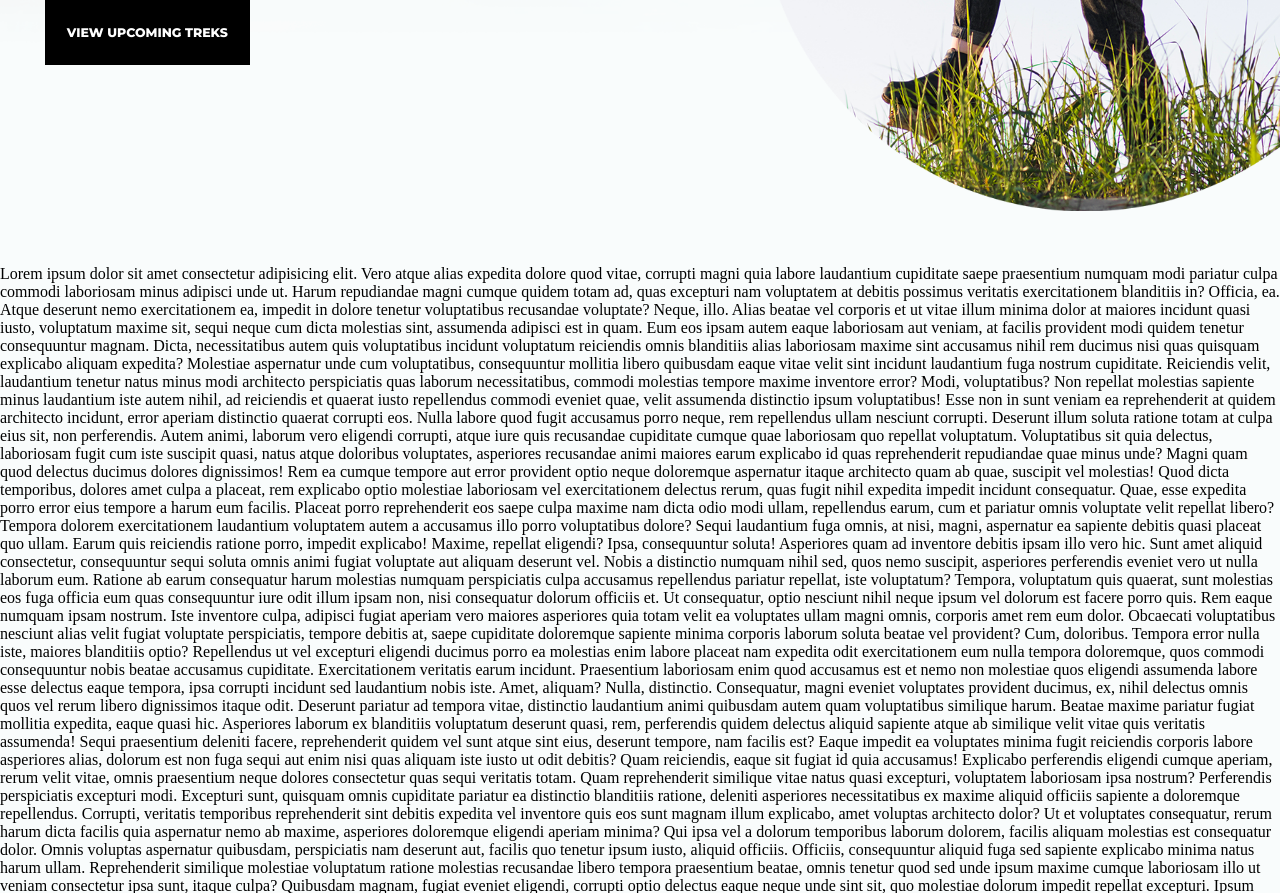
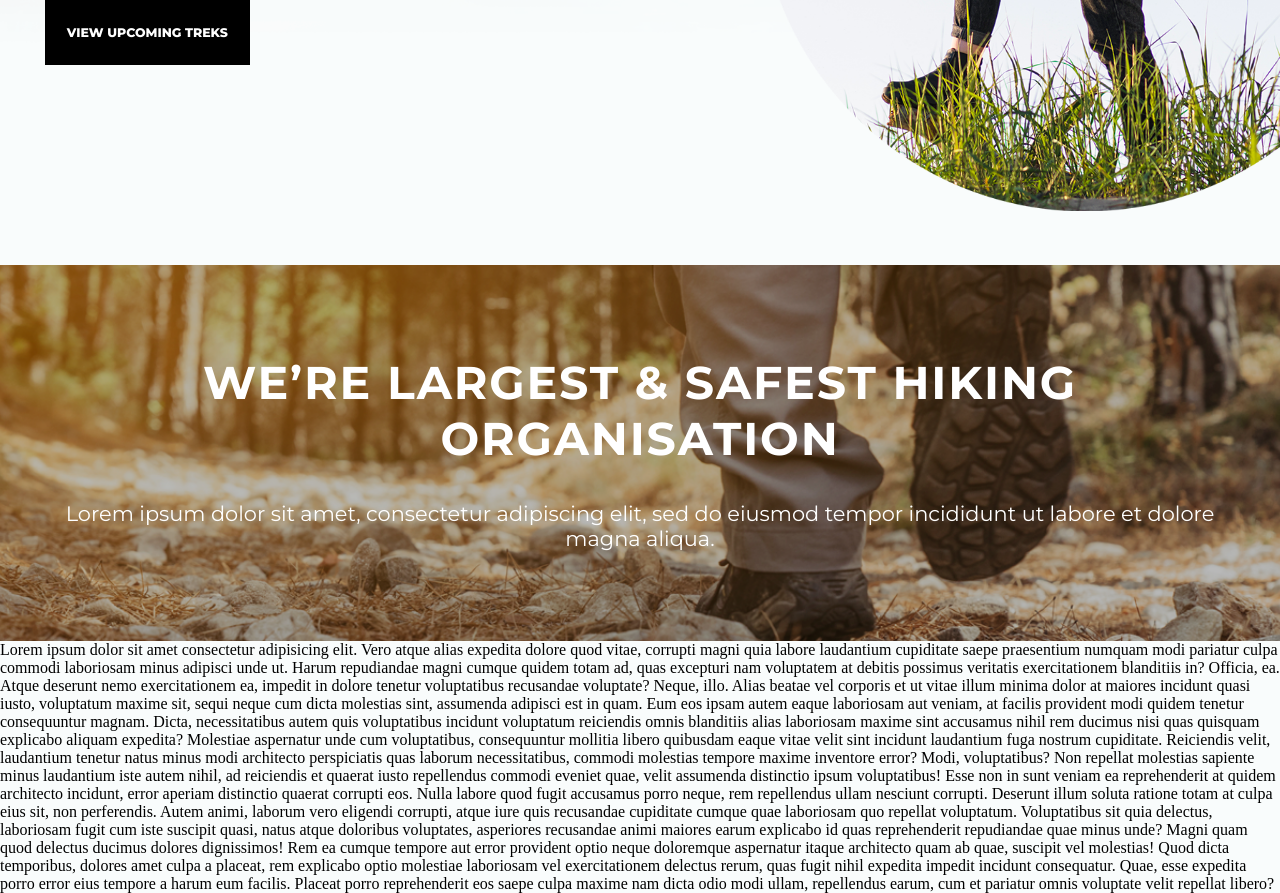
Before and after one commit to OlexanderPistiulha/LandingPages, a PHP site: page / in a window 1280 px wide. Shown: the part 634-1527 px from the top of the page. Run offline with PHP 8.4, Linux system fonts and the light colour scheme.

Commit message:
added larget&safest screen

```diff
--- a/HikingClub/assets/css/style.css
+++ b/HikingClub/assets/css/style.css
@@ -133,6 +133,7 @@ ul {
 .header__collumn-two {
   display: block;
   width: 50%;
+  border-radius: 50%;
 }
 
 @media screen and (max-width: 1400px) {
@@ -408,4 +409,50 @@ ul {
 .menu-mobile__active {
   left: 0;
 }
+
+.largest {
+  background-image: url(../img/foot-bg.png);
+  background-repeat: no-repeat;
+  background-size: cover;
+  background-position: 70% center;
+}
+
+.largest__body {
+  text-align: center;
+  padding: 90px 0;
+}
+
+.tittle {
+  font-size: 45.9px;
+  font-weight: 700;
+  text-transform: uppercase;
+  letter-spacing: 0.04em;
+  margin-bottom: 34px;
+}
+
+@media screen and (max-width: 650px) {
+  .tittle {
+    font-size: 20px;
+    margin-bottom: 24px;
+  }
+}
+
+.tittle__largest {
+  color: #ffffff;
+}
+
+.subtittle {
+  font-size: 20.9px;
+  font-weight: 400;
+}
+
+@media screen and (max-width: 650px) {
+  .subtittle {
+    font-size: 16px;
+  }
+}
+
+.subtittle__largest {
+  color: #ffffff;
+}
 /*# sourceMappingURL=style.css.map */
--- a/HikingClub/assets/scss/style.scss
+++ b/HikingClub/assets/scss/style.scss
@@ -64,7 +64,10 @@
 
     &__collumn-two {
         display: block;
+        // position: relative;
         width: 50%;
+        border-radius: 50%;
+        // box-shadow: 0px 172px 17px -81px rgba(0, 0, 0, 0.75);
 
         @media screen and (max-width: 1400px) {
             width: 40%;
@@ -74,6 +77,16 @@
             display: none;
         }
     }
+
+    // &__collumn-two::after {
+    //     position: absolute;
+    //     bottom: 30%;
+    //     left: 0;
+    //     right: 0;
+    //     width: 100%;
+    //     height: 30%;
+    //     background-color: red;
+    // }
 
     &__above-tittle {
         font-size: 39.6px;
@@ -277,3 +290,50 @@
         left: 0;
     }
 }
+
+
+// =========================================largest screen=========================================
+.largest {
+    background-image: url(../img/foot-bg.png);
+    background-repeat: no-repeat;
+    background-size: cover;
+    background-position: 70% center;
+
+    &__body {
+        text-align: center;
+        padding: 90px 0;
+    }
+}
+
+// ----------------------------------------- h2 tittle-----------------------------------------
+.tittle {
+    font-size: 45.9px;
+    font-weight: 700;
+    text-transform: uppercase;
+    letter-spacing: 0.04em;
+    margin-bottom: 34px;
+
+    @media screen and (max-width: 650px) {
+        font-size: 20px;
+        margin-bottom: 24px;
+    }
+
+    &__largest {
+        color: #ffffff;
+    }
+}
+
+// --------------------------------------p subtittle for h2--------------------------------------
+.subtittle {
+    font-size: 20.9px;
+    font-weight: 400;
+
+    @media screen and (max-width: 650px) {
+        font-size: 16px;
+
+    }
+
+    &__largest {
+        color: #ffffff;
+    }
+}
--- a/HikingClub/index.html
+++ b/HikingClub/index.html
@@ -77,6 +77,16 @@
                 </div>
             </div>
         </header>
+
+        <section class="largest">
+            <div class="conteiner">
+                <div class="largest__body">
+                    <h2 class="tittle tittle__largest">We’re Largest & Safest Hiking Organisation</h2>
+                    <p class="subtittle subtittle__largest">Lorem ipsum dolor sit amet, consectetur adipiscing elit, sed do eiusmod tempor
+                        incididunt ut labore et dolore magna aliqua.</p>
+                </div>
+            </div>
+        </section>
         <section>
             Lorem ipsum dolor sit amet consectetur adipisicing elit. Vero atque alias expedita dolore quod vitae,
             corrupti magni quia labore laudantium cupiditate saepe praesentium numquam modi pariatur culpa commodi
```
Also changed, not shown: 1 other file.
